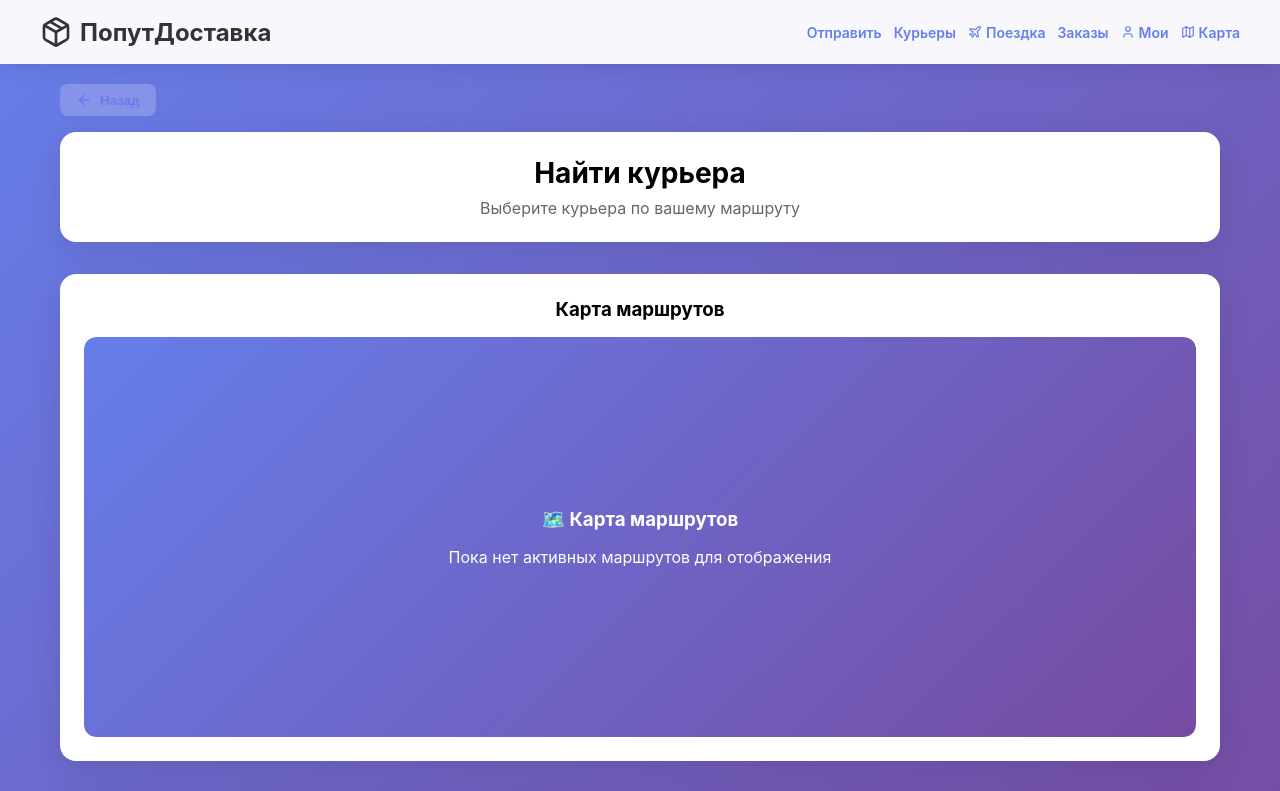
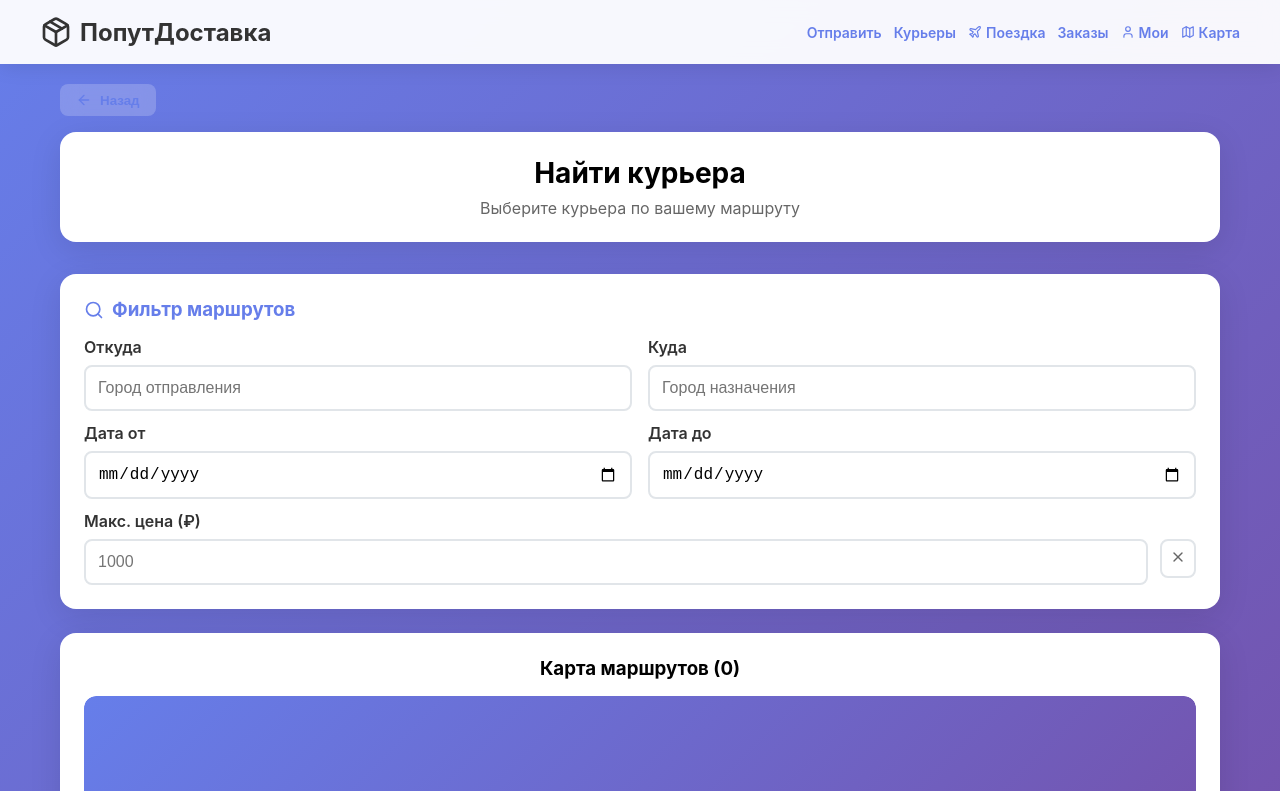
Before and after one commit to Yabuzuk/delivery-app, a React (Create React App) app in the folder frontend/: page /find-couriers in a window 1280 px wide. Shown: the top 791 px of the page. Built offline with nearby package versions, Linux system fonts and the light colour scheme.

Commit message:
Добавлена система фильтрации маршрутов

```diff
--- /dev/null
+++ b/frontend/src/components/RouteFilter.js
@@ -0,0 +1,90 @@
+import React from 'react';
+import { Search, X } from 'lucide-react';
+
+const RouteFilter = ({ filters, onFilterChange, onClearFilters }) => {
+  return (
+    <div className="card" style={{ marginBottom: '24px' }}>
+      <div style={{
+        display: 'flex',
+        alignItems: 'center',
+        gap: '8px',
+        marginBottom: '16px'
+      }}>
+        <Search size={20} style={{ color: '#667eea' }} />
+        <h3 style={{ margin: 0, color: '#667eea' }}>Фильтр маршрутов</h3>
+      </div>
+
+      <div className="grid-2-cols">
+        <div className="form-group" style={{ marginBottom: '12px' }}>
+          <label>Откуда</label>
+          <input
+            type="text"
+            placeholder="Город отправления"
+            value={filters.from}
+            onChange={(e) => onFilterChange('from', e.target.value)}
+          />
+        </div>
+
+        <div className="form-group" style={{ marginBottom: '12px' }}>
+          <label>Куда</label>
+          <input
+            type="text"
+            placeholder="Город назначения"
+            value={filters.to}
+            onChange={(e) => onFilterChange('to', e.target.value)}
+          />
+        </div>
+      </div>
+
+      <div className="grid-2-cols">
+        <div className="form-group" style={{ marginBottom: '12px' }}>
+          <label>Дата от</label>
+          <input
+            type="date"
+            value={filters.dateFrom}
+            onChange={(e) => onFilterChange('dateFrom', e.target.value)}
+          />
+        </div>
+
+        <div className="form-group" style={{ marginBottom: '12px' }}>
+          <label>Дата до</label>
+          <input
+            type="date"
+            value={filters.dateTo}
+            onChange={(e) => onFilterChange('dateTo', e.target.value)}
+          />
+        </div>
+      </div>
+
+      <div style={{ display: 'flex', gap: '12px', alignItems: 'center' }}>
+        <div className="form-group" style={{ marginBottom: 0, flex: 1 }}>
+          <label>Макс. цена (₽)</label>
+          <input
+            type="number"
+            placeholder="1000"
+            value={filters.maxPrice}
+            onChange={(e) => onFilterChange('maxPrice', e.target.value)}
+          />
+        </div>
+
+        <button
+          onClick={onClearFilters}
+          style={{
+            background: 'transparent',
+            border: '2px solid #e1e5e9',
+            borderRadius: '8px',
+            padding: '8px',
+            cursor: 'pointer',
+            color: '#666',
+            marginTop: '20px'
+          }}
+          title="Очистить фильтры"
+        >
+          <X size={16} />
+        </button>
+      </div>
+    </div>
+  );
+};
+
+export default RouteFilter;
--- a/frontend/src/pages/FindCouriers.js
+++ b/frontend/src/pages/FindCouriers.js
@@ -2,17 +2,56 @@ import React, { useState, useEffect } from 'react';
 import { Plane, Car, Train, MapPin, Clock, Package } from 'lucide-react';
 import InteractiveMap from '../components/InteractiveMap';
 import BackButton from '../components/BackButton';
+import RouteFilter from '../components/RouteFilter';
 
 const FindCouriers = () => {
   const [trips, setTrips] = useState([]);
+  const [filteredTrips, setFilteredTrips] = useState([]);
+  const [filters, setFilters] = useState({
+    from: '',
+    to: '',
+    dateFrom: '',
+    dateTo: '',
+    maxPrice: ''
+  });
 
   useEffect(() => {
     const savedTrips = JSON.parse(localStorage.getItem('trips') || '[]');
-    setTrips(savedTrips.filter(trip => trip.status === 'available'));
+    const availableTrips = savedTrips.filter(trip => trip.status === 'available');
+    setTrips(availableTrips);
+    setFilteredTrips(availableTrips);
   }, []);
 
+  useEffect(() => {
+    let filtered = trips.filter(trip => {
+      const matchFrom = !filters.from || trip.from.toLowerCase().includes(filters.from.toLowerCase());
+      const matchTo = !filters.to || trip.to.toLowerCase().includes(filters.to.toLowerCase());
+      const matchDateFrom = !filters.dateFrom || trip.date >= filters.dateFrom;
+      const matchDateTo = !filters.dateTo || trip.date <= filters.dateTo;
+      const matchPrice = !filters.maxPrice || parseInt(trip.price) <= parseInt(filters.maxPrice);
+
+      return matchFrom && matchTo && matchDateFrom && matchDateTo && matchPrice;
+    });
+
+    setFilteredTrips(filtered);
+  }, [filters, trips]);
+
+  const handleFilterChange = (key, value) => {
+    setFilters(prev => ({ ...prev, [key]: value }));
+  };
+
+  const clearFilters = () => {
+    setFilters({
+      from: '',
+      to: '',
+      dateFrom: '',
+      dateTo: '',
+      maxPrice: ''
+    });
+  };
+
   const bookCourier = (tripId) => {
-    const updatedTrips = trips.map(trip =>
+    const updatedTrips = filteredTrips.map(trip =>
       trip.id === tripId ? { ...trip, status: 'booked' } : trip
     );
 
@@ -22,7 +61,8 @@ const FindCouriers = () => {
     );
 
     localStorage.setItem('trips', JSON.stringify(finalTrips));
-    setTrips(updatedTrips.filter(trip => trip.status === 'available'));
+    const availableTrips = finalTrips.filter(trip => trip.status === 'available');
+    setTrips(availableTrips);
 
     alert('Курьер забронирован!');
   };
@@ -44,13 +84,19 @@ const FindCouriers = () => {
         <p style={{ color: '#666' }}>Выберите курьера по вашему маршруту</p>
       </div>
 
+      <RouteFilter
+        filters={filters}
+        onFilterChange={handleFilterChange}
+        onClearFilters={clearFilters}
+      />
+
       <div className="card" style={{ marginBottom: '32px' }}>
-        <h3 style={{ marginBottom: '16px', textAlign: 'center' }}>Карта маршрутов</h3>
-        <InteractiveMap routes={trips} />
+        <h3 style={{ marginBottom: '16px', textAlign: 'center' }}>Карта маршрутов ({filteredTrips.length})</h3>
+        <InteractiveMap routes={filteredTrips} />
       </div>
 
       <div className="grid-responsive">
-        {trips.map(trip => (
+        {filteredTrips.map(trip => (
           <div key={trip.id} className="card" style={{
             border: '2px solid #f0f0f0',
             transition: 'all 0.3s',
@@ -138,10 +184,10 @@ const FindCouriers = () => {
           </div>
         ))}
 
-        {trips.length === 0 && (
+        {filteredTrips.length === 0 && (
           <div className="card" style={{ textAlign: 'center', gridColumn: '1 / -1' }}>
             <p style={{ color: '#666', fontSize: '18px' }}>
-              Пока нет доступных курьеров. Попробуйте позже!
+              {trips.length === 0 ? 'Пока нет доступных курьеров.' : 'Ничего не найдено по вашим фильтрам.'}
             </p>
           </div>
         )}
--- a/frontend/src/pages/FindTrips.js
+++ b/frontend/src/pages/FindTrips.js
@@ -2,17 +2,56 @@ import React, { useState, useEffect } from 'react';
 import { Plane, Car, Train, MapPin, Clock, DollarSign } from 'lucide-react';
 import InteractiveMap from '../components/InteractiveMap';
 import BackButton from '../components/BackButton';
+import RouteFilter from '../components/RouteFilter';
 
 const FindTrips = () => {
   const [orders, setOrders] = useState([]);
+  const [filteredOrders, setFilteredOrders] = useState([]);
+  const [filters, setFilters] = useState({
+    from: '',
+    to: '',
+    dateFrom: '',
+    dateTo: '',
+    maxPrice: ''
+  });
 
   useEffect(() => {
     const savedOrders = JSON.parse(localStorage.getItem('orders') || '[]');
-    setOrders(savedOrders.filter(order => order.status === 'active'));
+    const activeOrders = savedOrders.filter(order => order.status === 'active');
+    setOrders(activeOrders);
+    setFilteredOrders(activeOrders);
   }, []);
 
+  useEffect(() => {
+    let filtered = orders.filter(order => {
+      const matchFrom = !filters.from || order.from.toLowerCase().includes(filters.from.toLowerCase());
+      const matchTo = !filters.to || order.to.toLowerCase().includes(filters.to.toLowerCase());
+      const matchDateFrom = !filters.dateFrom || order.deadline >= filters.dateFrom;
+      const matchDateTo = !filters.dateTo || order.deadline <= filters.dateTo;
+      const matchPrice = !filters.maxPrice || parseInt(order.price) <= parseInt(filters.maxPrice);
+
+      return matchFrom && matchTo && matchDateFrom && matchDateTo && matchPrice;
+    });
+
+    setFilteredOrders(filtered);
+  }, [filters, orders]);
+
+  const handleFilterChange = (key, value) => {
+    setFilters(prev => ({ ...prev, [key]: value }));
+  };
+
+  const clearFilters = () => {
+    setFilters({
+      from: '',
+      to: '',
+      dateFrom: '',
+      dateTo: '',
+      maxPrice: ''
+    });
+  };
+
   const takeOrder = (orderId) => {
-    const updatedOrders = orders.map(order =>
+    const updatedOrders = filteredOrders.map(order =>
       order.id === orderId ? { ...order, status: 'taken' } : order
     );
 
@@ -22,7 +61,8 @@ const FindTrips = () => {
     );
 
     localStorage.setItem('orders', JSON.stringify(finalOrders));
-    setOrders(updatedOrders.filter(order => order.status === 'active'));
+    const activeOrders = finalOrders.filter(order => order.status === 'active');
+    setOrders(activeOrders);
 
     alert('Заказ принят!');
   };
@@ -44,13 +84,19 @@ const FindTrips = () => {
         <p style={{ color: '#666' }}>Выберите заказ по вашему маршруту</p>
       </div>
 
+      <RouteFilter
+        filters={filters}
+        onFilterChange={handleFilterChange}
+        onClearFilters={clearFilters}
+      />
+
       <div className="card" style={{ marginBottom: '32px' }}>
-        <h3 style={{ marginBottom: '16px', textAlign: 'center' }}>Карта заказов</h3>
-        <InteractiveMap routes={orders} />
+        <h3 style={{ marginBottom: '16px', textAlign: 'center' }}>Карта заказов ({filteredOrders.length})</h3>
+        <InteractiveMap routes={filteredOrders} />
       </div>
 
       <div className="grid-responsive">
-        {orders.map(order => (
+        {filteredOrders.map(order => (
           <div key={order.id} className="card" style={{
             border: '2px solid #f0f0f0',
             transition: 'all 0.3s',
@@ -129,10 +175,10 @@ const FindTrips = () => {
           </div>
         ))}
 
-        {orders.length === 0 && (
+        {filteredOrders.length === 0 && (
           <div className="card" style={{ textAlign: 'center', gridColumn: '1 / -1' }}>
             <p style={{ color: '#666', fontSize: '18px' }}>
-              Пока нет доступных заказов. Создайте первый заказ!
+              {orders.length === 0 ? 'Пока нет доступных заказов.' : 'Ничего не найдено по вашим фильтрам.'}
             </p>
           </div>
         )}
```
